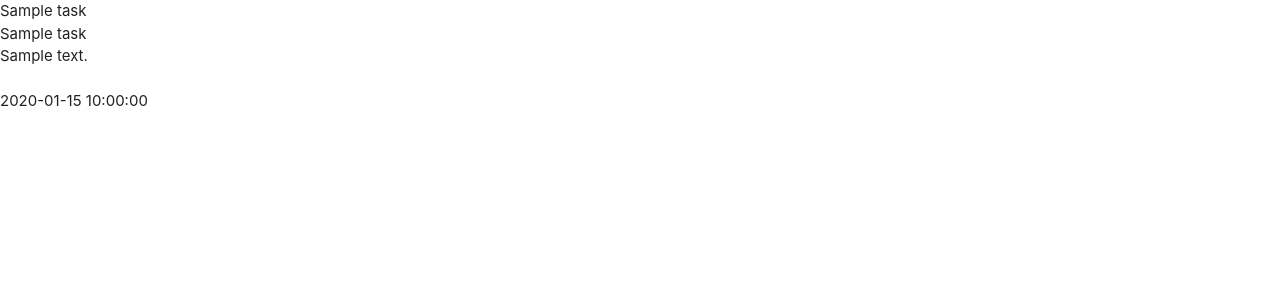
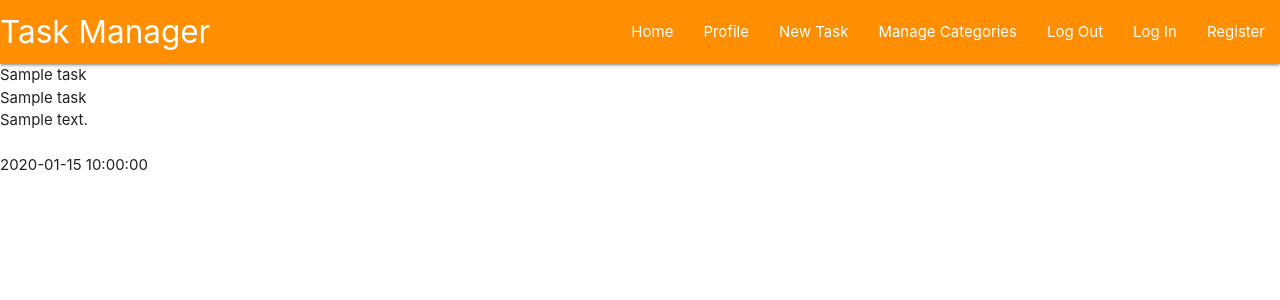
Before and after one commit to boatesj/taskmanager, a Flask app: page / in a window 1280 px wide. Shown: the top 300 px of the page. Run offline with Flask 3, Linux system fonts and the light colour scheme; a database or web service that is not in the repository returns one stand-in record (values such as "Sample title"); some libraries are stand-ins or nearby versions.

Commit message:
Add Materialize Navbar and Sidenav

```diff
--- a/static/js/script.js
+++ b/static/js/script.js
@@ -0,0 +1,3 @@
+$(document).ready(function(){
+    $(".sidenav").sidenav();
+  });
--- a/templates/base.html
+++ b/templates/base.html
@@ -13,6 +13,39 @@
 </head>
 <body>
 
+    <header>
+        <!-- top navbar -->
+            <nav class="nav-extended text-shadow amber darken-3">
+                <div class="nav-wrapper">
+                <a href="{{ url_for ('get_tasks')}}" class="brand-logo">Task Manager</a>
+                <a href="#" data-target="mobile-demo" class="sidenav-trigger right"><i class="fas fa-bars"></i></a>
+                <ul class="right hide-on-med-and-down">
+                    <li><a href="{{ url_for ('get_tasks')}}">Home</a></li>
+                    <li><a href="#">Profile</a></li>
+                    <li><a href="#">New Task</a></li>
+                    <li><a href="#">Manage Categories</a></li>
+                    <li><a href="#">Log Out</a></li>
+                    <li><a href="#">Log In</a></li>
+                    <li><a href="#">Register</a></li>
+
+
+                </ul>
+                </div>
+            </nav>
+            <!-- mobile sidenav -->
+                <ul class="sidenav" id="mobile-demo">
+                    <li><h4 class="center-align amber-text text-darken-3">Task Manager</h4></li>
+                    <li><a href="{{ url_for ('get_tasks')}}">Home</a></li>
+                    <li><a href="#">Profile</a></li>
+                    <li><a href="#">New Task</a></li>
+                    <li><a href="#">Manage Categories</a></li>
+                    <li><a href="#">Log Out</a></li>
+                    <li><a href="#">Log In</a></li>
+                    <li><a href="#">Register</a></li>
+                </ul>
+
+    </header>
+
     {% block content %}
     {% endblock %}
 
```
